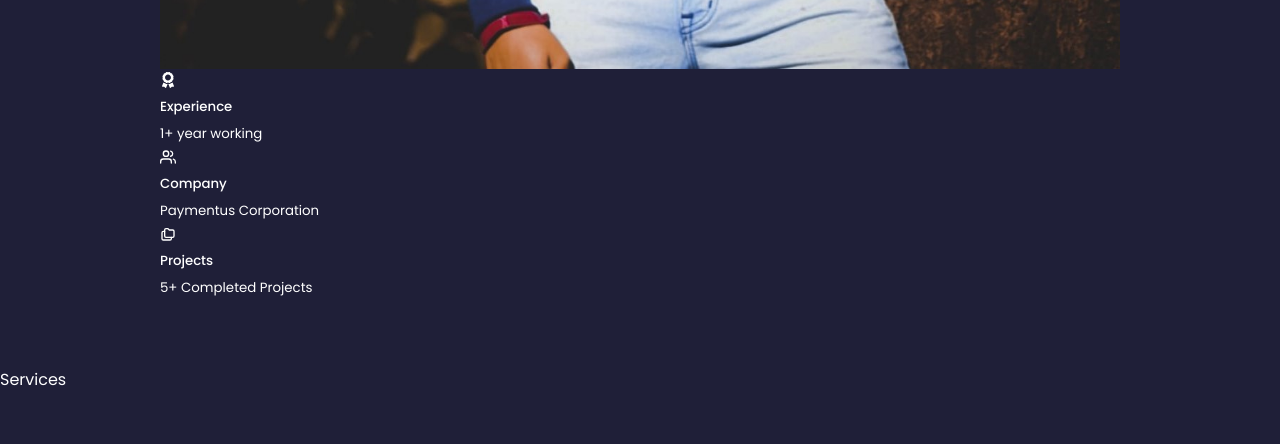
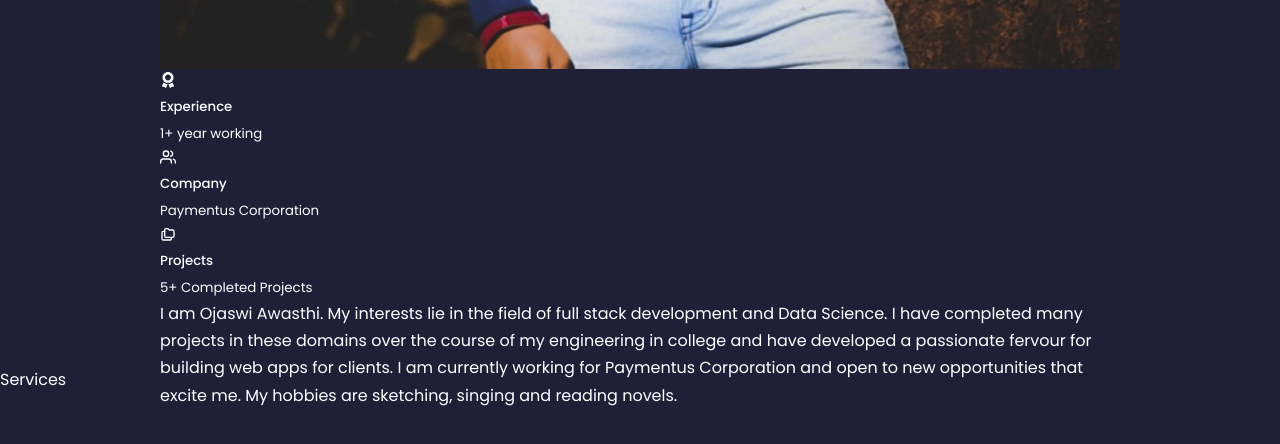
Before and after one commit to Ojaswi2000/ojaswi_portfolio, a React (Create React App) app: page / in a window 1280 px wide. Shown: the part 2418-2862 px from the top of the page. Built offline with nearby package versions, Linux system fonts and the light colour scheme.

Commit message:
portfolio

```diff
--- a/src/components/about/About.jsx
+++ b/src/components/about/About.jsx
@@ -21,24 +21,30 @@ const About = () => {
         <div className="about__content">
             <div className="about__cards">
               <article className='about__card'>
-                <FaAward />
+                <FaAward className='about__icon'/>
                 <h5>Experience</h5>
                 <small>1+ year working</small>
               </article>
 
               <article className='about__card'>
-                <FiUsers />
+                <FiUsers className='about__icon'/>
                 <h5>Company</h5>
                 <small>Paymentus Corporation</small>
               </article>
 
               <article className='about__card'>
-                <TbFolders/>
+                <TbFolders className='about__icon'/>
                 <h5>Projects</h5>
                 <small>5+ Completed Projects</small>
               </article>
 
             </div>
+
+            <p>
+              I am Ojaswi Awasthi. My interests lie in the field of full stack development and Data Science.
+              I have completed many projects in these domains over the course of my engineering in college and have developed a passionate fervour for building
+              web apps for clients. I am currently working for Paymentus Corporation and open to new opportunities that excite me. My hobbies are sketching, singing and reading novels.
+            </p>
         </div>
 
       </div>
```
